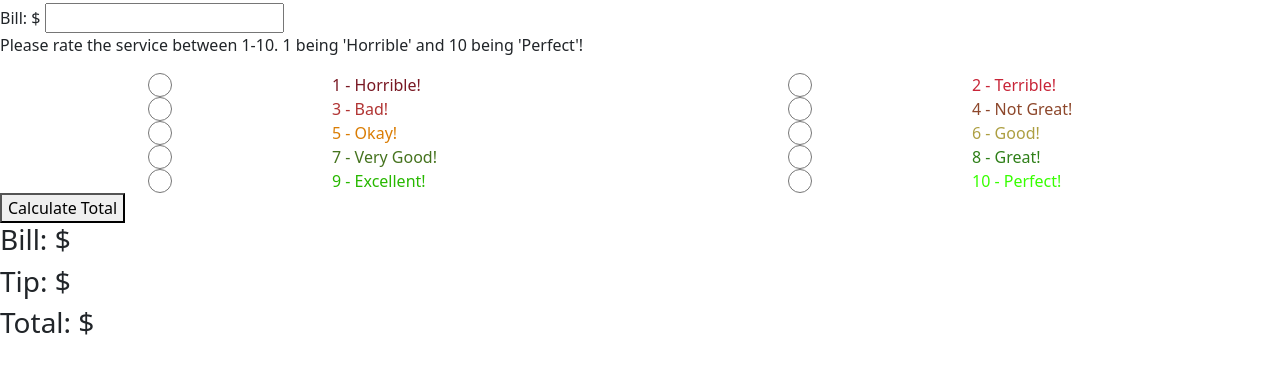
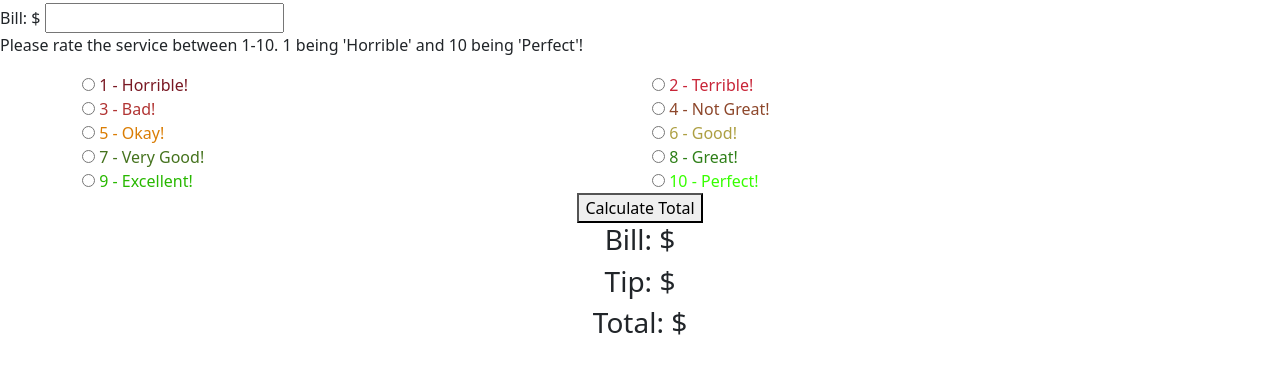
Before and after one commit to RossaMania/Tip_Calculator_JS, a plain HTML site: page index.html in a window 1280 px wide. Shown: the part 53-426 px from the top of the page. Drawn offline with nearby package versions, Linux system fonts and the light colour scheme.

Commit message:
Reformatted Bootstrap grid in form. Center h3s and button with Bootstrap.

```diff
--- a/index.html
+++ b/index.html
@@ -30,114 +30,67 @@
         Please rate the service between 1-10. 1 being 'Horrible' and 10 being
         'Perfect'!
       </p>
-      <div class="container-fluid service-rating_form">
+      <div class="container-lg service-rating_form">
         <div class="row">
-          <input
-            class="col-md-3"
-            type="radio"
-            name="service"
-            id="service1"
-            value="1"
-          />
-          <label class="col-md-3" for="service-1" id="service1"
-            >1 - Horrible!</label
-          >
-          <input
-            class="col-md-3"
-            type="radio"
-            name="service"
-            id="service2"
-            value="2"
-          />
-          <label class="col-md-3" for="service-2" id="service2"
-            >2 - Terrible!</label
-          >
-          <input
-            class="col-md-3"
-            type="radio"
-            name="service"
-            id="service3"
-            value="3"
-          />
-          <label class="col-md-3" for="service-3" id="service3">3 - Bad!</label>
-          <input
-            class="col-md-3"
-            type="radio"
-            name="service"
-            id="service4"
-            value="4"
-          />
-          <label class="col-md-3" for="service-4" id="service4"
-            >4 - Not Great!</label
-          >
-          <input
-            class="col-md-3"
-            type="radio"
-            name="service"
-            id="service5"
-            value="5"
-          />
-          <label class="col-md-3" for="service-5" id="service5"
-            >5 - Okay!</label
-          >
-          <input
-            class="col-md-3"
-            type="radio"
-            name="service"
-            id="service6"
-            value="6"
-          />
-          <label class="col-md-3" for="service-6" id="service6"
-            >6 - Good!</label
-          >
-          <input
-            class="col-md-3"
-            type="radio"
-            name="service"
-            id="service7"
-            value="7"
-          />
-          <label class="col-md-3" for="service-7" id="service7"
-            >7 - Very Good!</label
-          >
-          <input
-            class="col-md-3"
-            type="radio"
-            name="service"
-            id="service8"
-            value="8"
-          />
-          <label class="col-md-3" for="service-8" id="service8"
-            >8 - Great!</label
-          >
-          <input
-            class="col-md-3"
-            type="radio"
-            name="service"
-            id="service9"
-            value="9"
-          />
-          <label class="col-md-3" for="service-9" id="service9"
-            >9 - Excellent!</label
-          >
-          <input
-            class="col-md-3"
-            type="radio"
-            name="service"
-            id="service10"
-            value="10"
-          />
-          <label class="col-md-3" for="service-10" id="service10"
-            >10 - Perfect!</label
-          >
+          <div class="col-md-6">
+            <input type="radio" name="service" id="service1" value="1" />
+            <label for="service-1" id="service1">1 - Horrible!</label>
+          </div>
+
+          <div class="col-md-6">
+            <input type="radio" name="service" id="service2" value="2" />
+            <label for="service-2" id="service2">2 - Terrible!</label>
+          </div>
+
+          <div class="col-md-6">
+            <input type="radio" name="service" id="service3" value="3" />
+            <label for="service-3" id="service3">3 - Bad!</label>
+          </div>
+
+          <div class="col-md-6">
+            <input type="radio" name="service" id="service4" value="4" />
+            <label for="service-4" id="service4">4 - Not Great!</label>
+          </div>
+
+          <div class="col-md-6">
+            <input type="radio" name="service" id="service5" value="5" />
+            <label for="service-5" id="service5">5 - Okay!</label>
+          </div>
+
+          <div class="col-md-6">
+            <input type="radio" name="service" id="service6" value="6" />
+            <label for="service-6" id="service6">6 - Good!</label>
+          </div>
+
+          <div class="col-md-6">
+            <input type="radio" name="service" id="service7" value="7" />
+            <label for="service-7" id="service7">7 - Very Good!</label>
+          </div>
+
+          <div class="col-md-6">
+            <input type="radio" name="service" id="service8" value="8" />
+            <label for="service-8" id="service8">8 - Great!</label>
+          </div>
+
+          <div class="col-md-6">
+            <input type="radio" name="service" id="service9" value="9" />
+            <label for="service-9" id="service9">9 - Excellent!</label>
+          </div>
+
+          <div class="col-md-6">
+            <input type="radio" name="service" id="service10" value="10" />
+            <label for="service-10" id="service10">10 - Perfect!</label>
+          </div>
         </div>
       </div>
-      <button type="Submit" id="submit">Calculate Total</button>
+      <div class="text-center">
+        <button type="Submit" id="submit">Calculate Total</button>
+      </div>
     </form>
 
-    <h3>Bill: $<span id="bill_Total"> </span></h3>
-    <h3>Tip: $<span id="tip"></span></h3>
-    <h3>Total: $<span id="total"></span></h3>
+    <h3 class="text-center">Bill: $<span id="bill_Total"> </span></h3>
+    <h3 class="text-center">Tip: $<span id="tip"></span></h3>
+    <h3 class="text-center">Total: $<span id="total"></span></h3>
 
     <footer></footer>
     <script src="https://ajax.googleapis.com/ajax/libs/jquery/3.6.0/jquery.min.js"></script>
```
